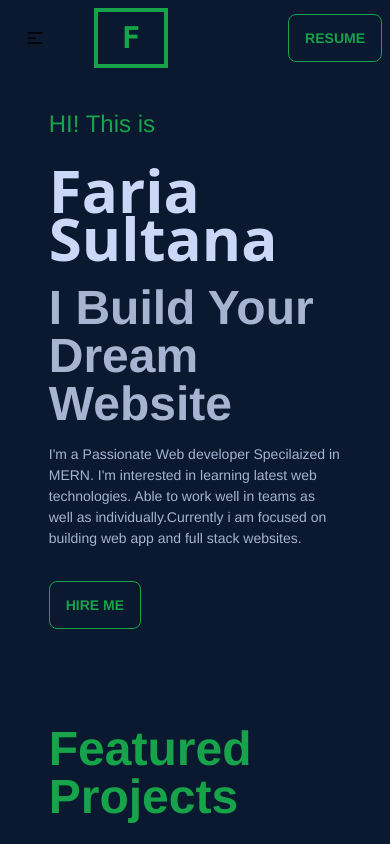
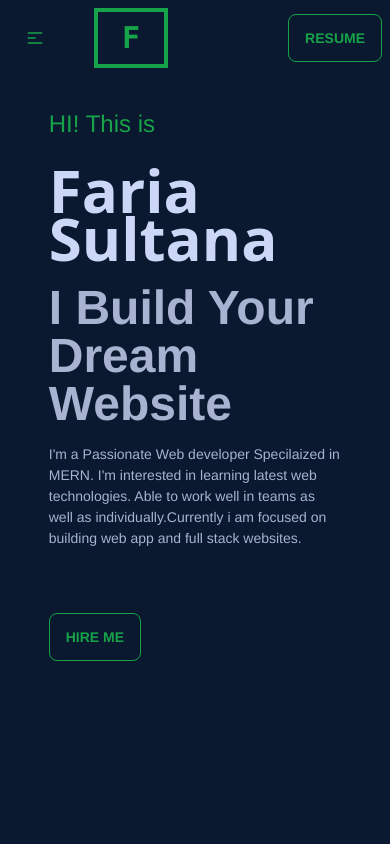
Before and after one commit to faria-r/Portfolio, a React (Create React App) app: page / in a window 390 px wide. Shown: the top 844 px of the page. Built offline with nearby package versions, Linux system fonts and the light colour scheme; what tailwind-clip-path would draw is missing.

Commit message:
Navbar toggler setup

```diff
--- a/src/Components/Home/Self/Self.js
+++ b/src/Components/Home/Self/Self.js
@@ -7,7 +7,7 @@ const Self = () => {
         AOS.init();
       }, [])
   return (
-    <div  data-aos="fade-right" data-aos-duration="3000" className="">
+    <div  data-aos="fade-right" data-aos-duration="3000" className="min-h-[100vh]">
       <div>
         <h1 className="text-green-600 text-2xl my-8">HI! This is </h1>
         <span className="text-lightSlate font-sans text-3xl font-semibold ">
@@ -44,7 +44,7 @@ const Self = () => {
       </div>
 
       <a href="#">
-        <button className="mr-16 rounded-lg btn border bg-navy text-green-600 border-green-600 my-8">
+        <button className="mr-16 rounded-lg btn border bg-navy text-green-600 border-green-600 mt-16 mb-8">
           Hire Me
         </button>
       </a>
--- a/src/Components/Home/navbar/Navbar.js
+++ b/src/Components/Home/navbar/Navbar.js
@@ -7,7 +7,7 @@ const Navbar = () => {
       <div className="navbar bg-navy">
         <div className="navbar-start">
           <div className="dropdown">
-            <label tabIndex={0} className="btn btn-ghost lg:hidden">
+            <label tabIndex={0} className="btn btn-ghost text-green-600 lg:hidden">
               <svg
                 xmlns="http://www.w3.org/2000/svg"
                 className="h-5 w-5"
```
